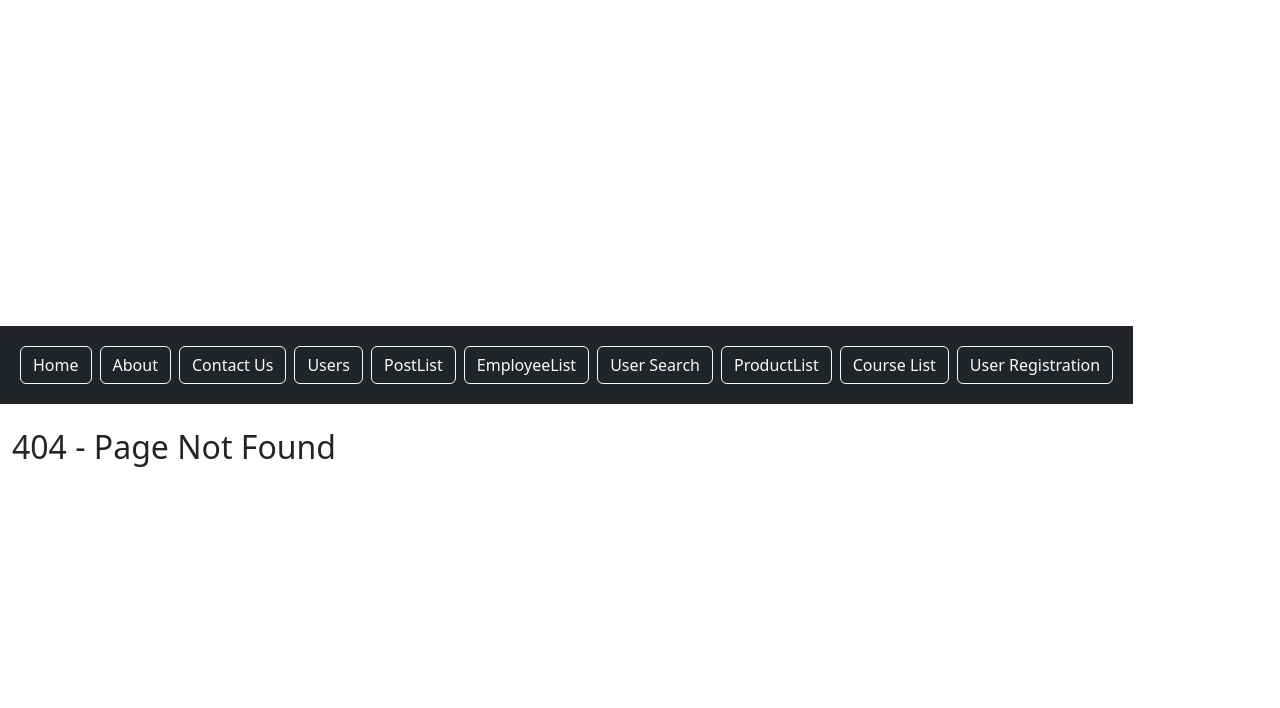
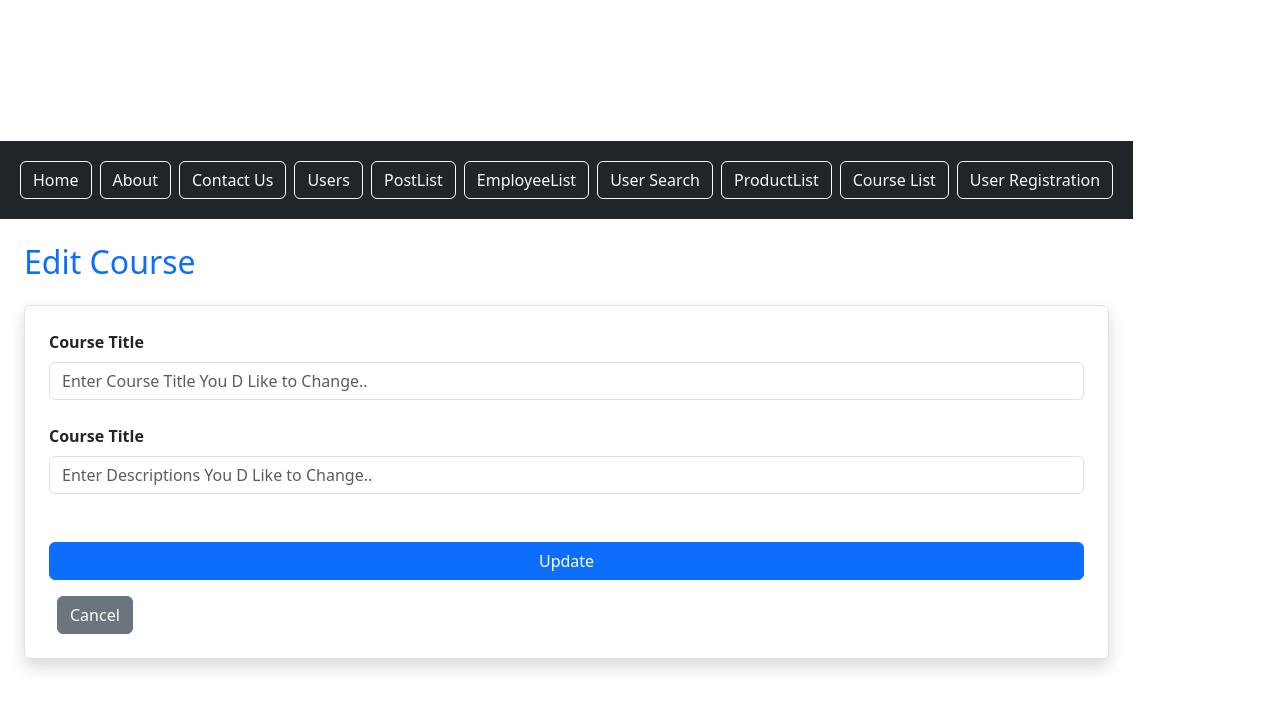
Before and after one commit to Ahtisham-damda/LatestReact, a React (Vite) app in the folder my-app/: page /Courseedit/1 in a window 1280 px wide. Before the commit this address had no page. Shown: the top 708 px of the page. Built offline with nearby package versions, Linux system fonts and the light colour scheme; no server answers.

Commit message:
completed with edit Course List Functionality

```diff
--- a/my-app/src/App.tsx
+++ b/my-app/src/App.tsx
@@ -19,6 +19,7 @@ import UserSearch from "./Components/UserSearch";
 import CourseAdd from "./Components/CourseAdd";
 import CourseList4 from "./Components/CourseList4";
 import RegisteredUser from "./Components/UserRegisteration";
+import CourseEdit from "./Components/CourseEdit";
 function App() {
   return (
     <BrowserRouter>
@@ -65,6 +66,8 @@ function App() {
           <Route path="/" element={<Home />} />
           <Route path="/about" element={<About />} />
           <Route path="/CoursesAdd" element={<CourseAdd />} />
+          <Route path="/Courseedit/:id" element={<CourseEdit />} />
+
           <Route path="/user" element={<UserSearch />} />
           <Route path="/course-list" element={<CourseList4 />} />
           <Route path="/recipe" element={<RecipeList1 />} />
--- /dev/null
+++ b/my-app/src/Components/CourseEdit.tsx
@@ -0,0 +1,90 @@
+import React, { useEffect, useState } from "react";
+import { Link, Navigate, useNavigate, useParams } from "react-router-dom";
+
+interface Course {
+  id: string;
+  title: string;
+  description: string;
+}
+
+const API_URL = "https://68349d43cd78db2058beccee.mockapi.io/course";
+
+const CourseEdit: React.FC = () => {
+  const [course, setCourse] = useState<Course | null>(null);
+
+  const params = useParams();
+
+  const navigate = useNavigate();
+
+  const fetchCourse = async () => {
+    const response = await fetch(`${API_URL}/${params.id}`);
+    const data = await response.json();
+    setCourse(data);
+  };
+
+  const updateCourse = async () => {
+    await fetch(`${API_URL}/${params.id}`, {
+      method: "PUT",
+      headers: {
+        "Content-Type": "application/json",
+      },
+      body: JSON.stringify(course),
+    });
+    navigate("/course-list");
+  };
+
+  useEffect(() => {
+    fetchCourse();
+  }, [params.id]);
+
+  if (!course) {
+    <div className="text-primary">Loading...</div>;
+  }
+
+  return (
+    <div className="container">
+      <h2 className="text-primary my-4">Edit Course</h2>
+
+      <div className="border border-1 rounded shadow p-4" id="addCourseForm">
+        <div className="mb-4">
+          <label htmlFor="titleTextBox" className="form-label fw-bold">
+            Course Title
+          </label>
+          <input
+            type="text"
+            id="titleTextBox"
+            className="form-control"
+            placeholder="Enter Course Title You D Like to Change.."
+            value={course?.title}
+            onChange={(e) => setCourse({ ...course!, title: e.target.value })}
+          />
+        </div>
+        <div className="mb-4">
+          <label htmlFor="descriptionTextBox" className="form-label fw-bold">
+            Course Title
+          </label>
+          <input
+            type="text"
+            id="descriptionTextBox"
+            className="form-control"
+            placeholder="Enter Descriptions You D Like to Change.."
+            value={course?.description}
+            onChange={(e) =>
+              setCourse({ ...course!, description: e.target.value })
+            }
+          />
+        </div>
+        <div className="mt-5">
+          <button className="btn btn-primary w-100" onClick={updateCourse}>
+            Update
+          </button>
+
+          <Link to="/courses" className="btn btn-secondary ms-2 mt-3">
+            Cancel
+          </Link>
+        </div>
+      </div>
+    </div>
+  );
+};
+export default CourseEdit;
--- a/my-app/src/Components/CourseList4.tsx
+++ b/my-app/src/Components/CourseList4.tsx
@@ -52,7 +52,7 @@ const CourseList4 = () => {
               <td>{course.description}</td>
               <td>
                 <Link
-                  to={`/edit-course/${course.id}`}
+                  to={`/Courseedit/${course.id}`}
                   className="btn btn-warning me-3"
                 >
                   Edit
```
